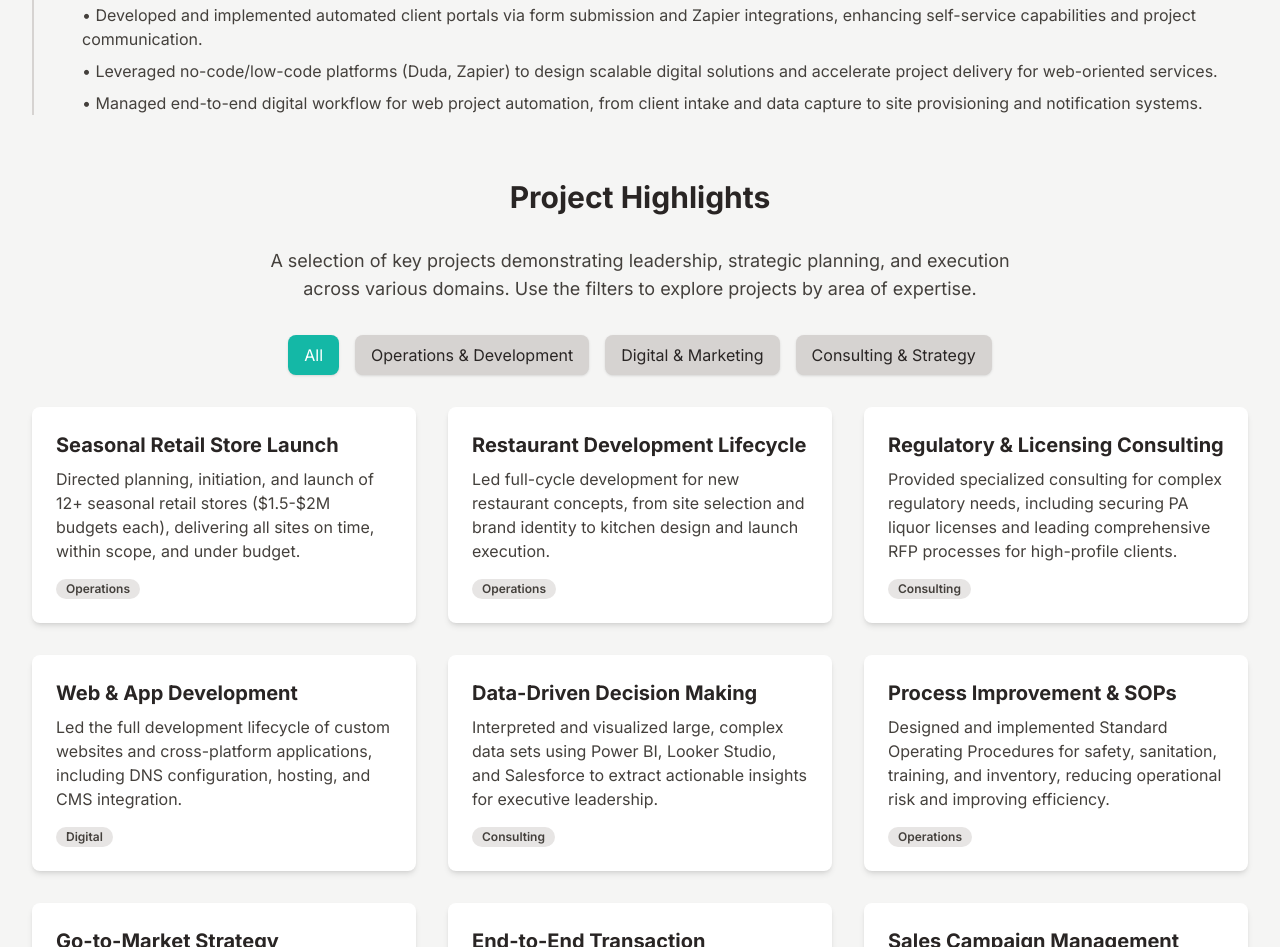
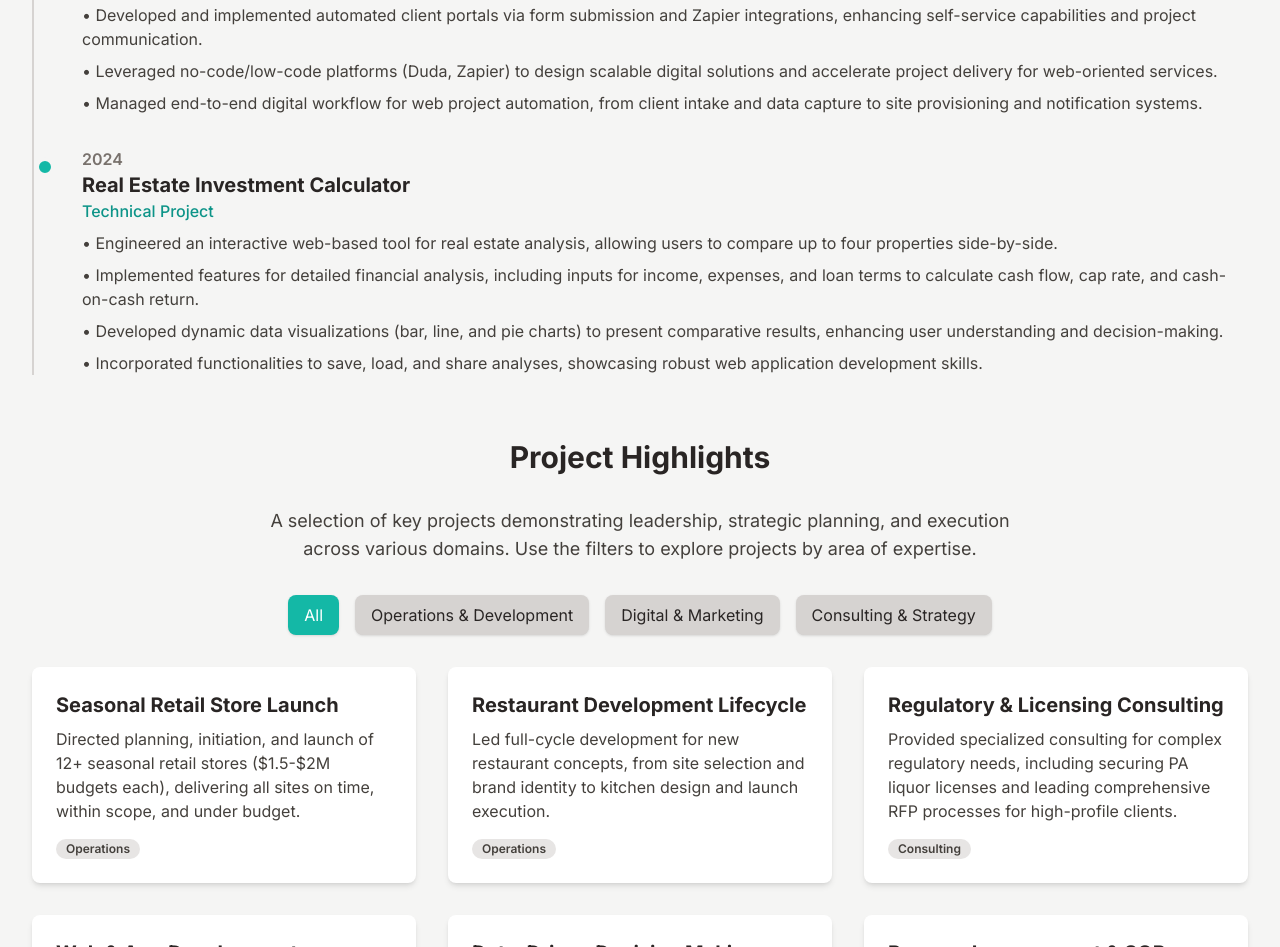
Before and after one commit to conti-matthew/interactive-portfolio, a plain HTML site: page index.html in a window 1280 px wide. Shown: the part 3177-4124 px from the top of the page. Drawn offline with nearby package versions, Linux system fonts and the light colour scheme.

Commit message:
Update index.html

```diff
--- a/index.html
+++ b/index.html
@@ -224,6 +224,17 @@
                         '• Leveraged no-code/low-code platforms (Duda, Zapier) to design scalable digital solutions and accelerate project delivery for web-oriented services.',
                         '• Managed end-to-end digital workflow for web project automation, from client intake and data capture to site provisioning and notification systems.',
                     ]
+                },
+                {
+                    year: '2024',
+                    title: 'Real Estate Investment Calculator',
+                    company: 'Technical Project',
+                    description: [
+                        '• Engineered an interactive web-based tool for real estate analysis, allowing users to compare up to four properties side-by-side.',
+                        '• Implemented features for detailed financial analysis, including inputs for income, expenses, and loan terms to calculate cash flow, cap rate, and cash-on-cash return.',
+                        '• Developed dynamic data visualizations (bar, line, and pie charts) to present comparative results, enhancing user understanding and decision-making.',
+                        '• Incorporated functionalities to save, load, and share analyses, showcasing robust web application development skills.'
+                    ]
                 }
             ];
 
```
